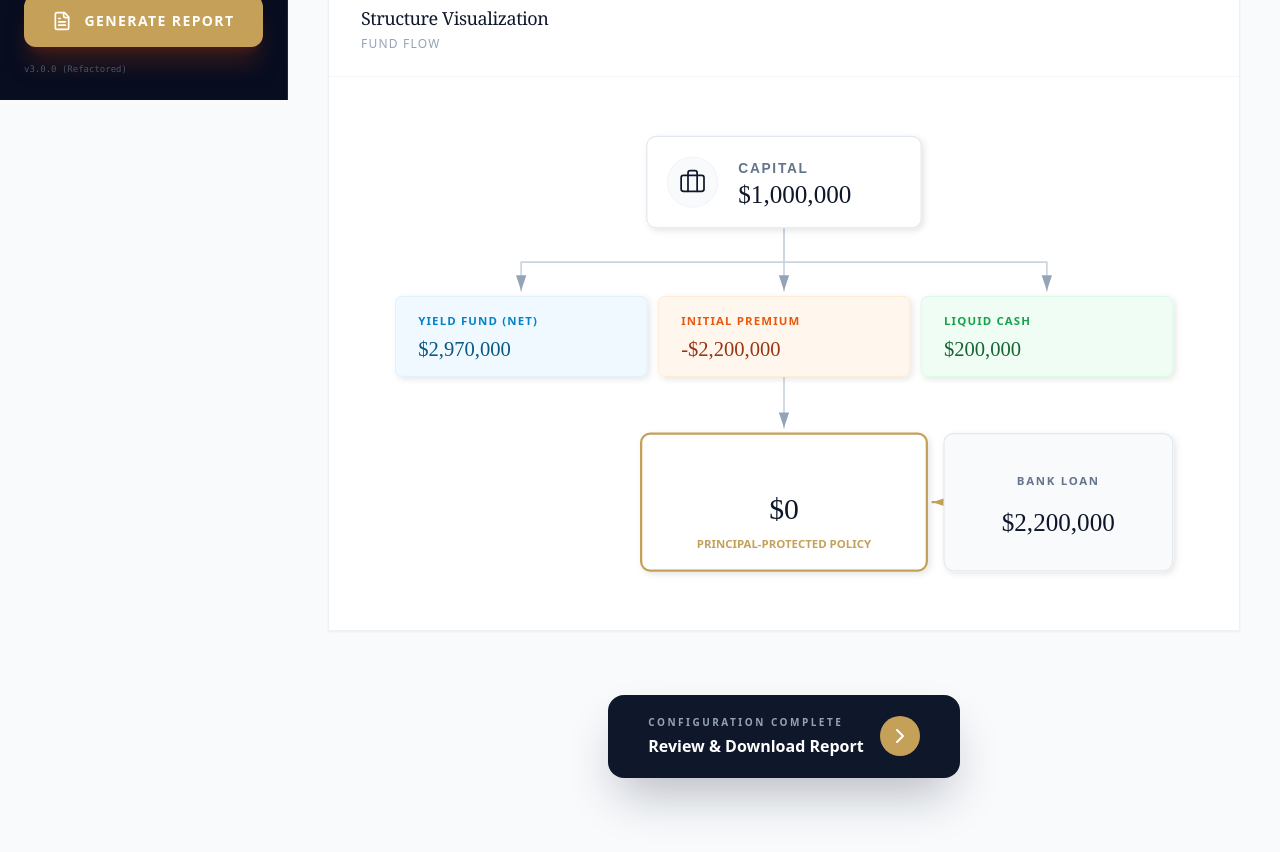
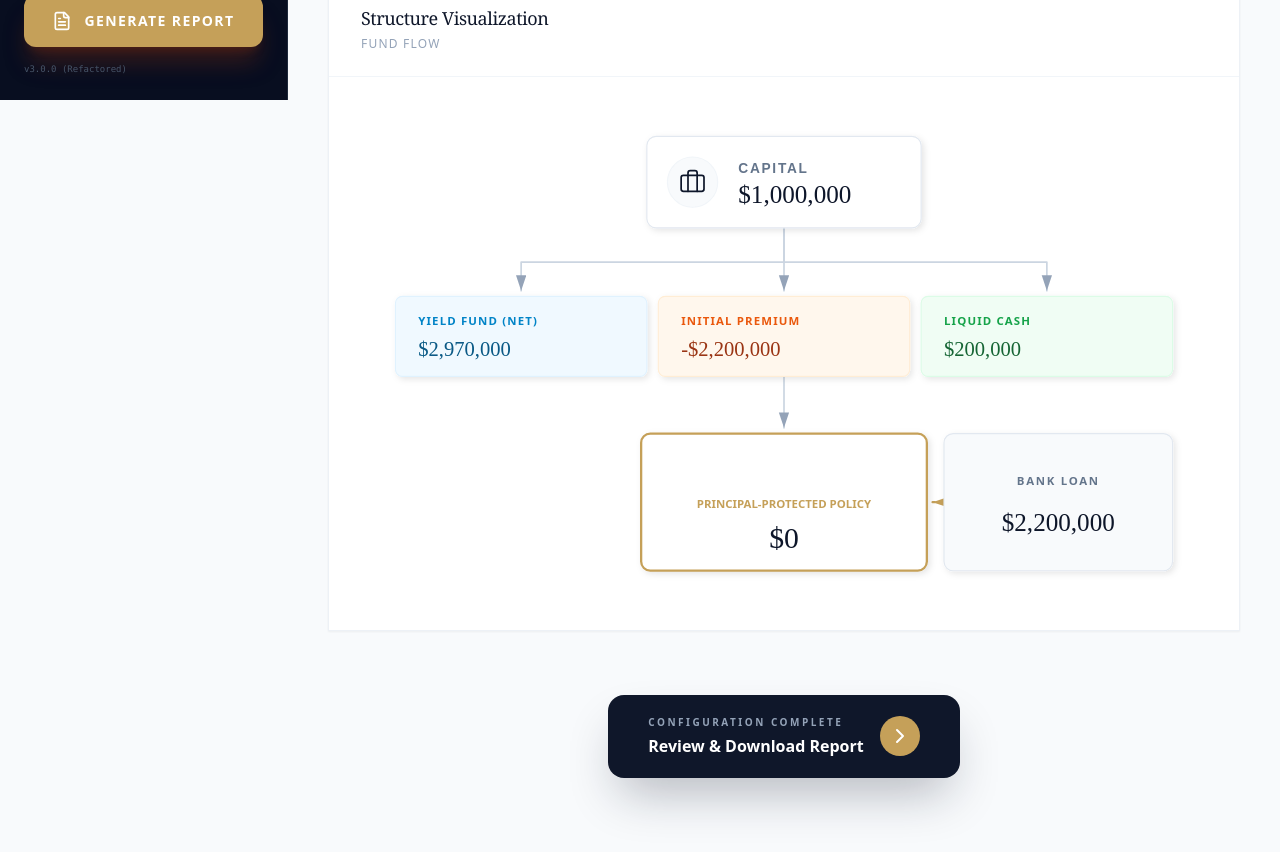
Before and after one commit to firaen22/premium-financing-calculator, a React (Vite) app: page / in a window 1280 px wide. Shown: the part 700-1552 px from the top of the page. Built offline with nearby package versions, Linux system fonts and the light colour scheme; no server answers.

Commit message:
fix: Reorder and reposition total exposure and assets preserved text elements in the flow diagram.

```diff
--- a/src/components/charts/FlowDiagram.tsx
+++ b/src/components/charts/FlowDiagram.tsx
@@ -81,8 +81,8 @@ export const FlowDiagram = React.memo(({
                         <rect x="0" y="0" width="250" height="120" rx="8" fill="#ffffff" stroke="#c5a059" strokeWidth="2" />
                         <rect x="0" y="0" width="250" height="30" rx="8" fill="#c5a059" clipPath="inset(0 0 90 0)" />
                         <text x="125" y="20" textAnchor="middle" fill="#ffffff" fontSize="10" fontWeight="bold" letterSpacing="1">{labels.totalExposure}</text>
-                        <text x="125" y="75" textAnchor="middle" fill="#0f172a" fontSize="26" fontWeight="500" style={{ fontFamily: 'serif' }}>{formatCurrency(premium)}</text>
-                        <text x="125" y="100" textAnchor="middle" fill="#c5a059" fontSize="10" fontWeight="bold" style={{ textTransform: 'uppercase' }}>{labels.assetsPreserved}</text>
+                        <text x="125" y="65" textAnchor="middle" fill="#c5a059" fontSize="10" fontWeight="bold" style={{ textTransform: 'uppercase' }}>{labels.assetsPreserved}</text>
+                        <text x="125" y="100" textAnchor="middle" fill="#0f172a" fontSize="26" fontWeight="500" style={{ fontFamily: 'serif' }}>{formatCurrency(premium)}</text>
                     </g>
 
                     {/* Leverage (Bottom Right) */}
```
